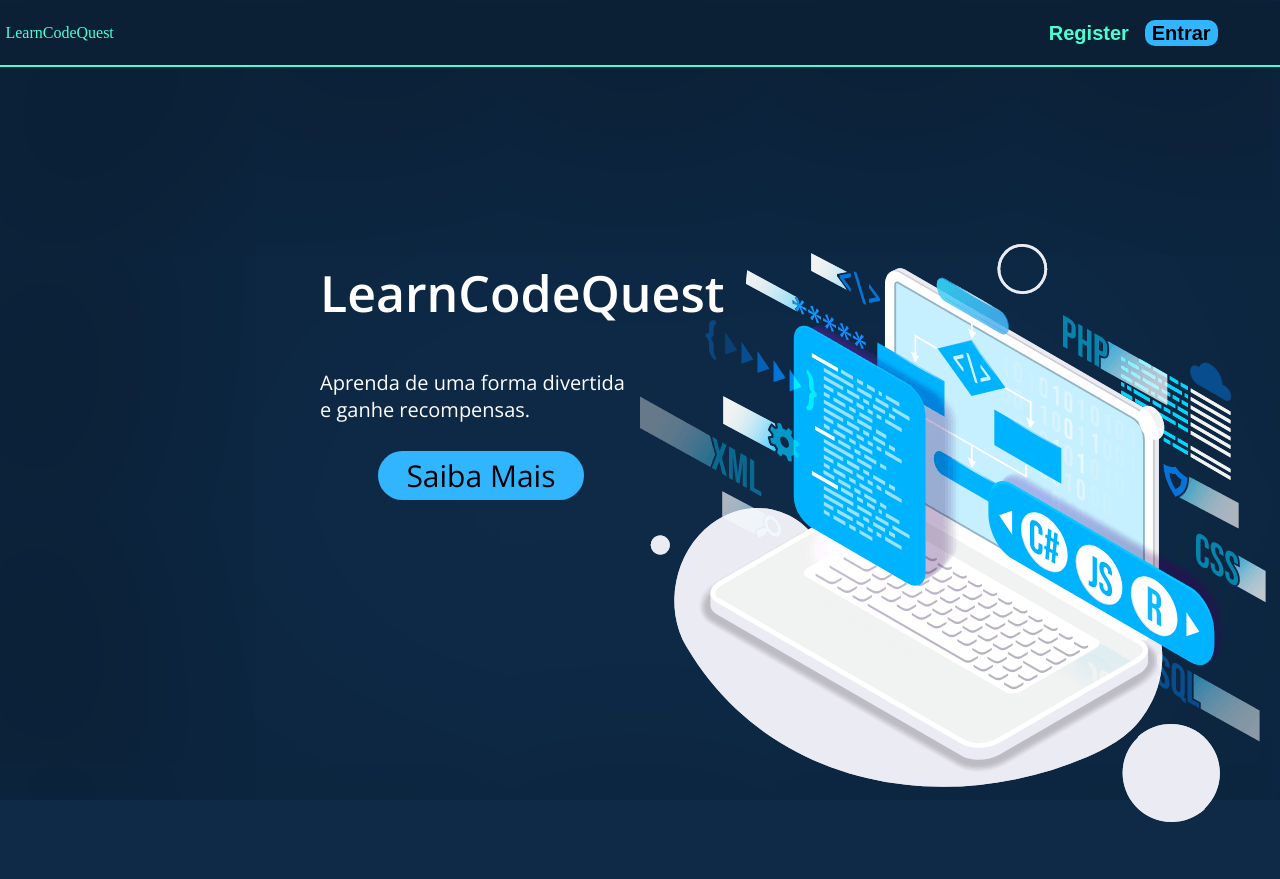
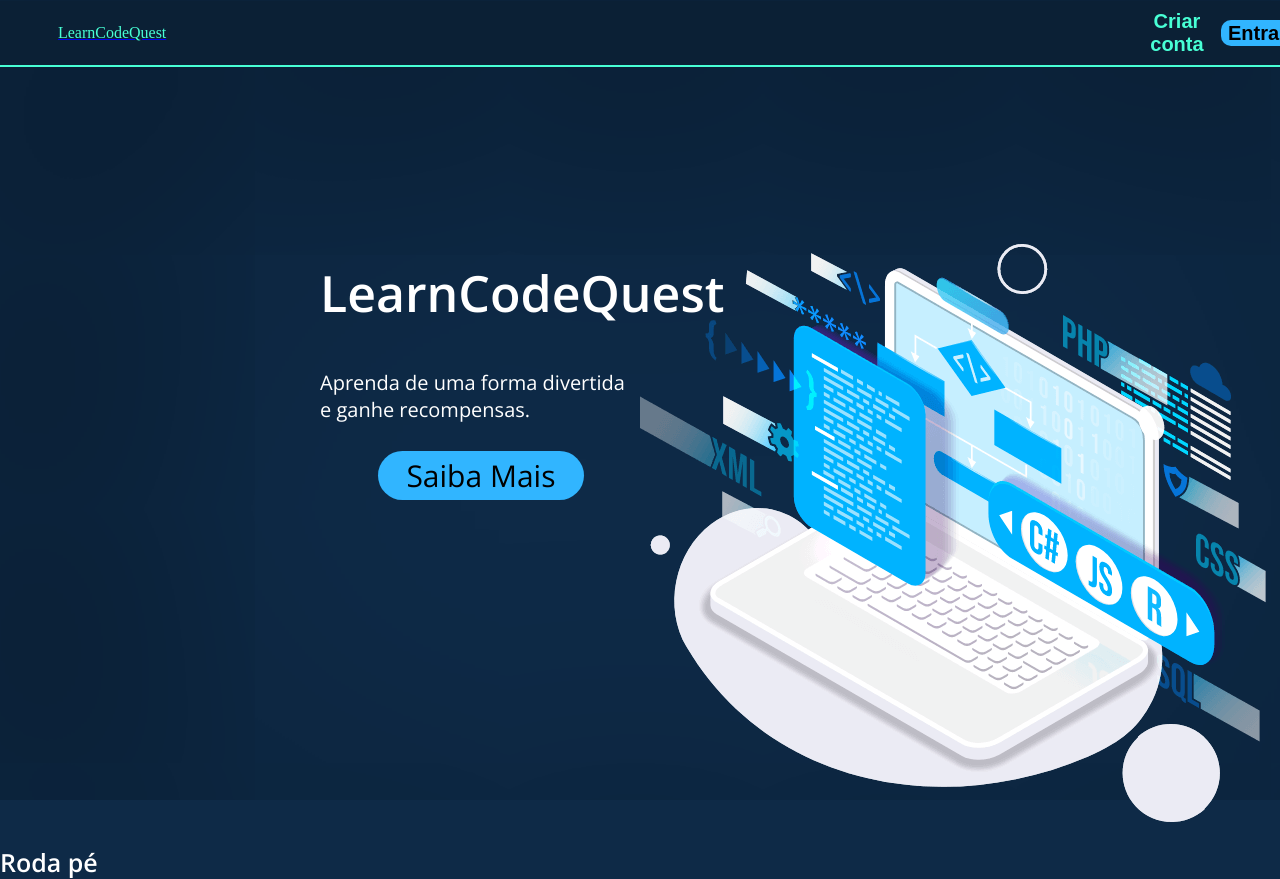
Before and after one commit to MatheusLMallmann/LearnCodeQuest, a React (Create React App) app in the folder learncodequest/: page / in a window 1280 px wide. Before the commit the page ends 828 px from the top, so only its background shows below. Built offline with nearby package versions, Linux system fonts and the light colour scheme; a web font is replaced by a local one.

Commit message:
roda pe e detalhamento de botoes

```diff
--- a/learncodequest/src/App.js
+++ b/learncodequest/src/App.js
@@ -1,5 +1,6 @@
 import React from 'react';
 import { Outlet } from 'react-router-dom';
+import Footer from './components/layout/Footer';
 import Navbar from './components/layout/Navbar'
 
 
@@ -9,7 +10,10 @@ function App() {
   return (
     <div>
       <Navbar/>
+
       <Outlet/>
+
+      <Footer/>
     </div>
   );
 }
--- a/learncodequest/src/components/layout/footer-module.css
+++ b/learncodequest/src/components/layout/footer-module.css
@@ -0,0 +1,5 @@
+
+.footerTxt{
+    color: #fff;
+    font-size: 25px
+}
--- a/learncodequest/src/components/layout/footer.js
+++ b/learncodequest/src/components/layout/footer.js
@@ -1,5 +1,11 @@
+import './Footer-module.css'
+
 function Footer(){
-
+    return(
+        <div className="footer">
+            <h1 className="footerTxt">Roda pé</h1>
+        </div>
+    )
 }
 
 export default Footer;
--- a/learncodequest/src/components/layout/navbar-module.css
+++ b/learncodequest/src/components/layout/navbar-module.css
@@ -27,6 +27,7 @@
 
 .header-font{
     color: #48FFD5;
+    margin-left: 50px;
 }
 
 .header-criar-conta {
@@ -48,3 +49,7 @@
     font-size: 20px;
     margin-left: 10px;
 }
+
+.botoesNav{
+    margin-left: 50px;
+}
--- a/learncodequest/src/components/layout/navbar.js
+++ b/learncodequest/src/components/layout/navbar.js
@@ -3,11 +3,20 @@ import React from 'react';
 import { Link } from 'react-router-dom';
 
 function Navbar(){
+
+    const telaLogin = () =>{
+        //abre tela de login
+    }
+
+    const telaRegistro = () =>{
+        //abre tela de registro
+    }
+
     return (
         <nav id="navbar" className="header">
                 <Link to = "/"> <p className = "header-font">LearnCodeQuest</p></Link>
-                <div>
-                    <Link to = "/Register"><button className="header-criar-conta">Register</button></Link>
+                <div className='botoesNav'>
+                    <Link to = "/Register"><button className="header-criar-conta">Criar conta</button></Link>
                     <Link to = "/Login" ><button className="header-entrar">Entrar</button></Link>
                 </div>
 
--- a/learncodequest/src/components/pages/Home.js
+++ b/learncodequest/src/components/pages/Home.js
@@ -4,6 +4,10 @@ import imgTela from "../../img/banner-API.png"
 import { Link } from 'react-router-dom';
 
 function Home(){
+
+    const saibaMais = () =>{
+        //descer tela para detalhes sobre o app
+    }
 
     return (
         <div>
--- a/learncodequest/src/index.css
+++ b/learncodequest/src/index.css
@@ -8,5 +8,4 @@ body{
   padding: 0px;
   margin: 0px;
   font-family: 'Open Sans', sans-serif;
-
 }
```
